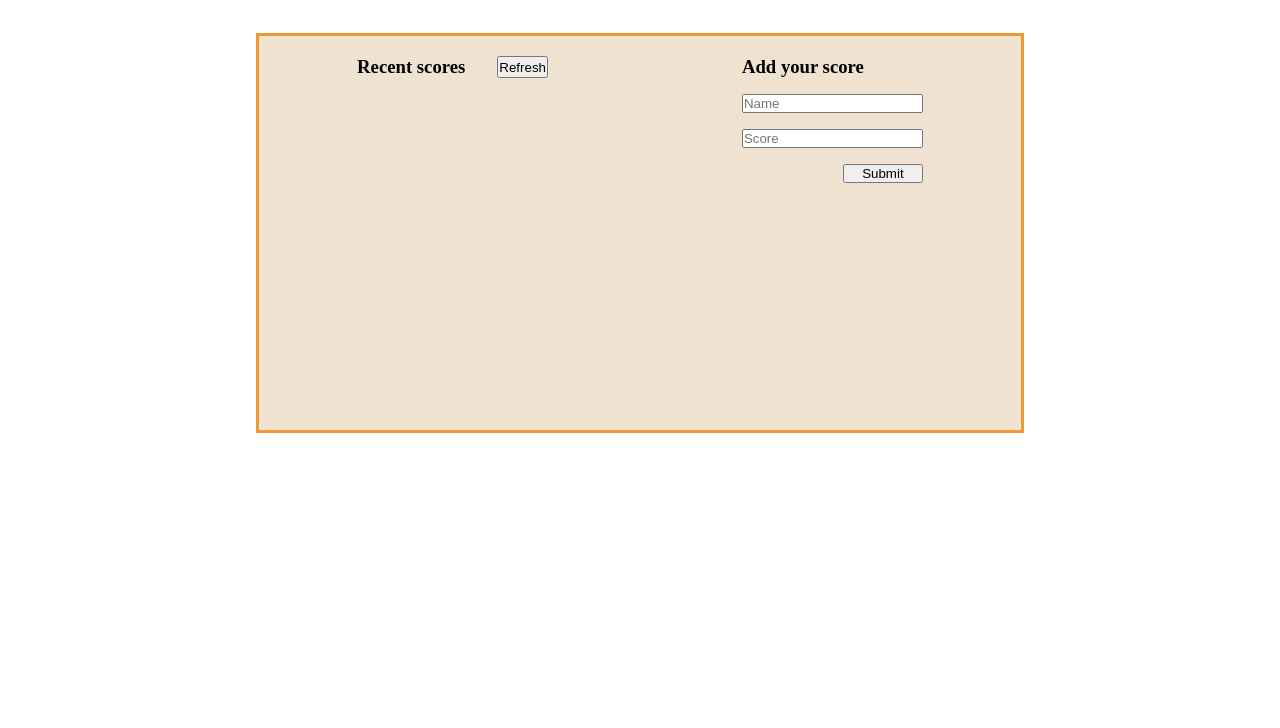
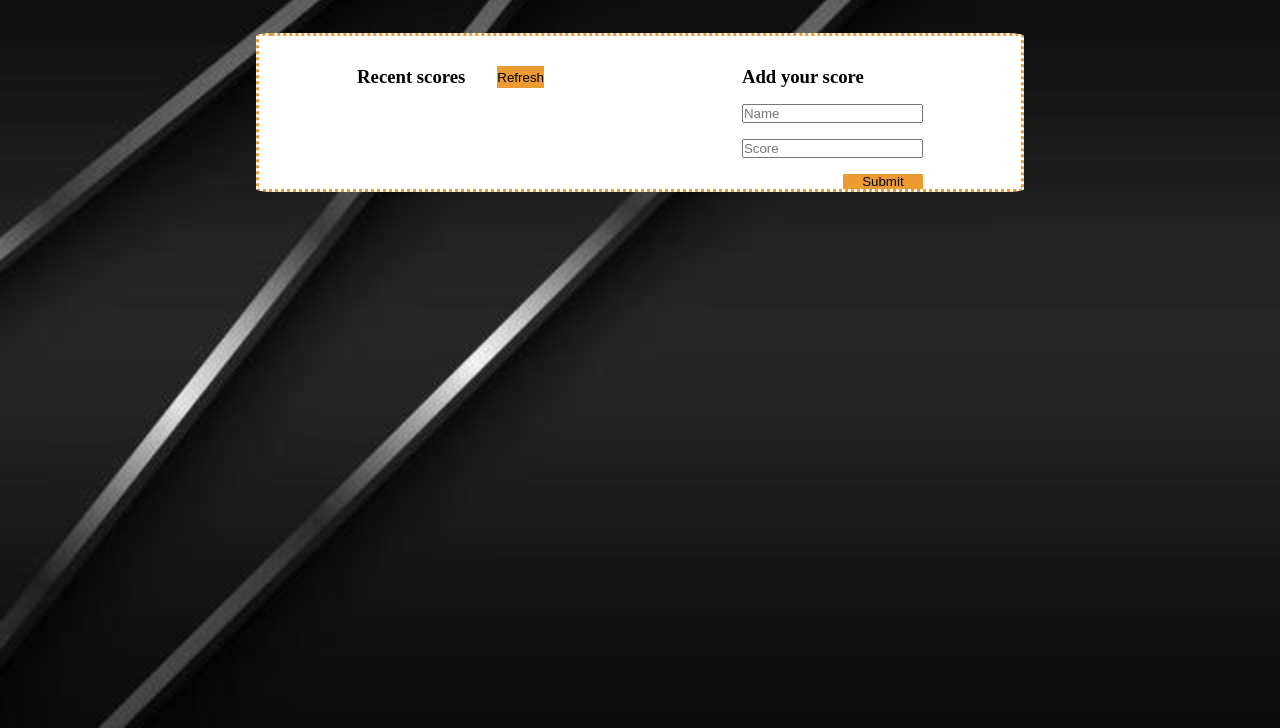
Before and after one commit to Becky449/Leaderboard, a website built with webpack: page src/index.html in a window 1280 px wide. Shown: the part 72-800 px from the top of the page. Built offline with nearby package versions, Linux system fonts and the light colour scheme.

Commit message:
added stlyling

```diff
--- a/src/style.css
+++ b/src/style.css
@@ -6,23 +6,30 @@ body {
   box-sizing: border-box;
 }
 
+body {
+  background-image: url(img/bg5.jpg);
+  background-size: cover;
+}
+
 h1 {
   text-align: center;
   margin: 0 auto;
   margin-top: 20px;
+  color: #fff;
 }
 
 .container {
   width: 60%;
-  padding-top: 20px;
-  border: 3px solid #ec9b32;
+  padding-top: 30px;
   margin: auto;
   margin-top: 3rem;
   display: flex;
   flex-direction: row;
   justify-content: center;
   gap: 5rem;
-  background-color: #f0e2d0;
+  background-color: #fff;
+  border-radius: 2%;
+  border: 3px dotted #ec9b32;
 }
 
 .recent {
@@ -47,6 +54,16 @@ h1 {
   gap: 1rem;
 }
 
+button {
+  background-color: #ec9b32;
+  border: #ec9b32;
+}
+
+button:hover {
+  background-color: white;
+  color: #ec9b32;
+}
+
 .submit {
   width: 5rem;
   align-self: end;
@@ -54,7 +71,6 @@ h1 {
 
 .list {
   list-style-type: none;
-  height: 40vh;
   width: 100%;
   margin-bottom: 1rem;
   margin-top: 1rem;
```
Also changed, not shown: dist/index.html, src/img/bg5.jpg (added).
